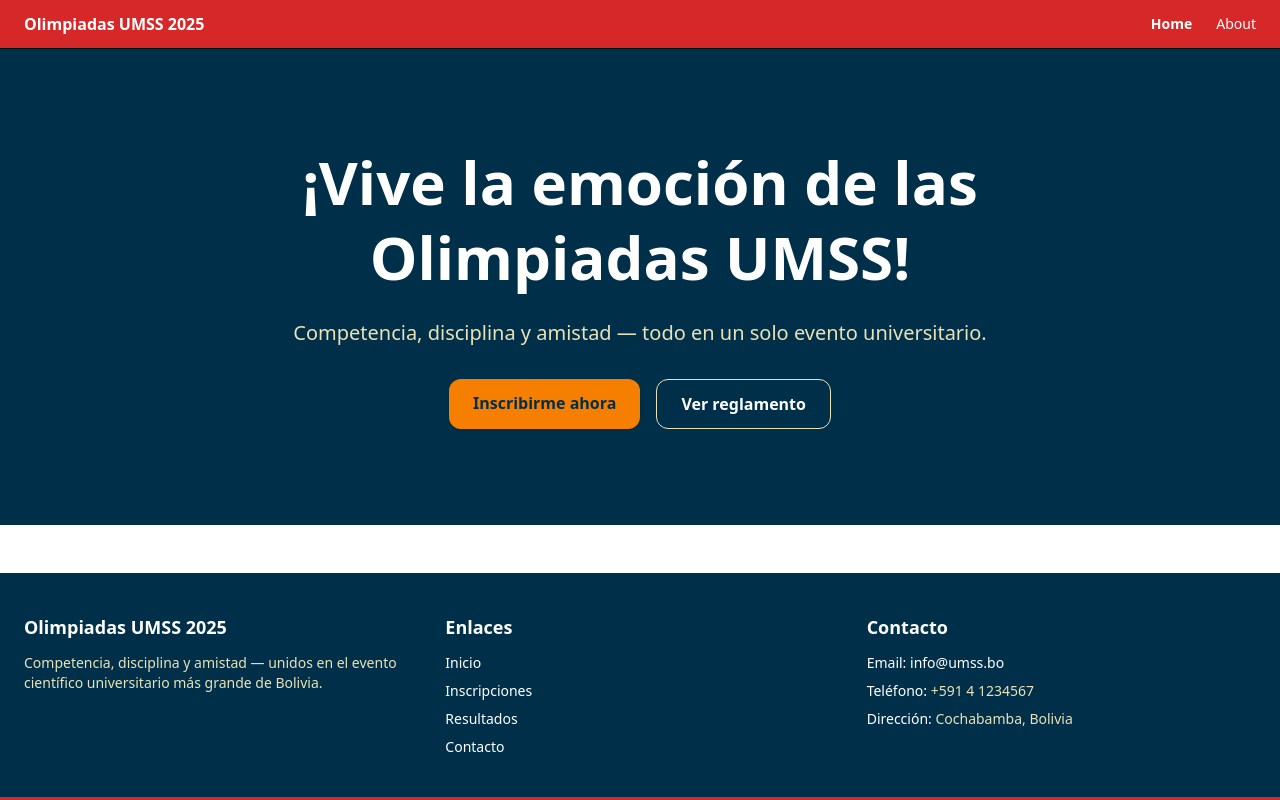
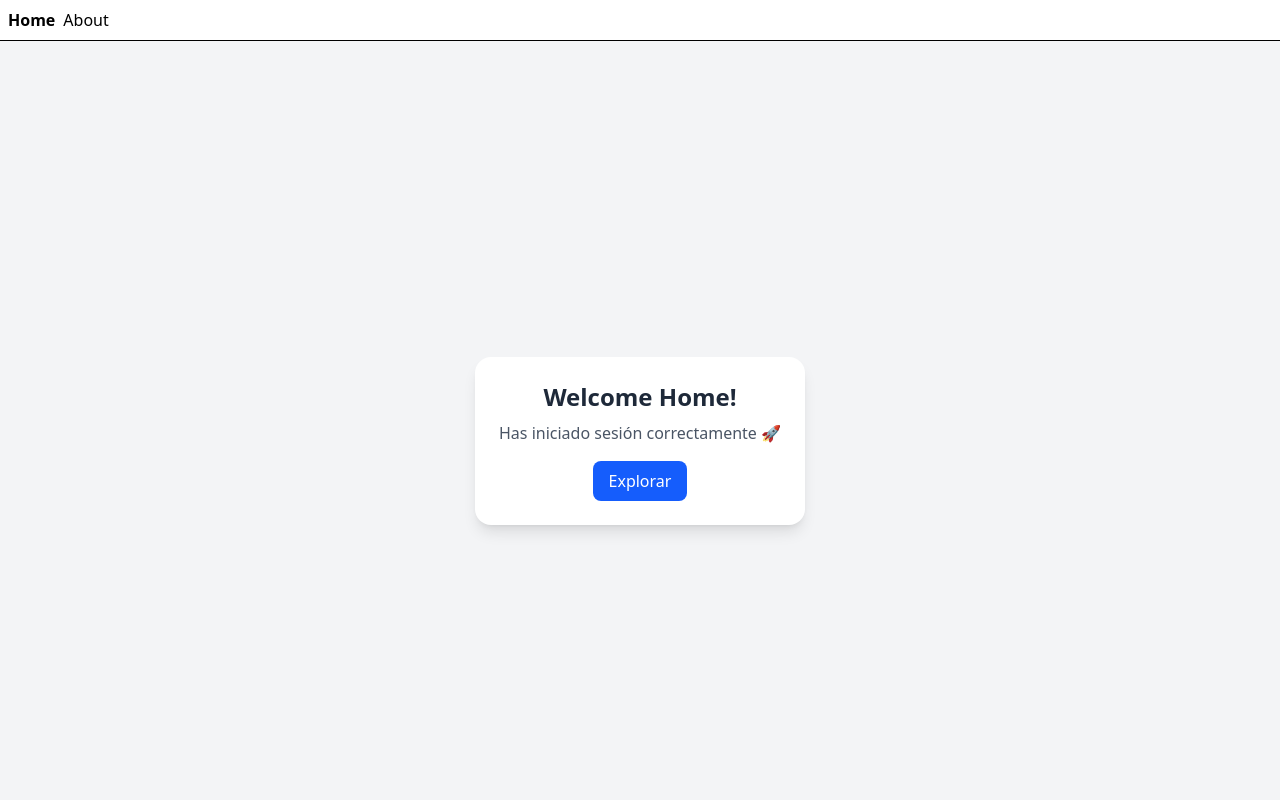
Before and after one commit to pixelenginners-a11y/OHSANSI-Registro-de-evaluaciones-de-olimpiadas, a React (Vite) app in the folder frontend/: page / in a window 1280 px wide. Shown: the top 800 px of the page. Built offline with nearby package versions, Linux system fonts and the light colour scheme.

Commit message:
Revert "style(frontend): creacion del componente header y estilo al home"
This reverts commit e59d93d6aed240275f21e8f26bbe796a800b677f.

```diff
--- a/frontend/src/components/Header.tsx
+++ /dev/null
@@ -1,19 +0,0 @@
-import { Link } from "@tanstack/react-router";
-
-export default function Header() {
-  return (
-    <header className="bg-[#D62828] text-white">
-      <div className="max-w-7xl mx-auto px-4 sm:px-6 py-3 flex justify-between items-center">
-        <div className="font-semibold">Olimpiadas UMSS 2025</div>
-        <nav className="flex gap-6 text-sm">
-          <Link to="/" className="[&.active]:font-bold">
-            Home
-          </Link>{" "}
-          <Link to="/about" className="[&.active]:font-bold">
-            About
-          </Link>
-        </nav>
-      </div>
-    </header>
-  );
-}
--- a/frontend/src/routes/__root.tsx
+++ b/frontend/src/routes/__root.tsx
@@ -1,11 +1,17 @@
 import { createRootRoute, Link, Outlet } from '@tanstack/react-router'
 import { TanStackRouterDevtools } from '@tanstack/react-router-devtools'
 import Footer from '../components/Footer'
-import Header from '../components/Header'
 
 const RootLayout = () => (
   <>
-    <Header />
+    <div className="p-2 flex gap-2">
+      <Link to="/" className="[&.active]:font-bold">
+        Home
+      </Link>{' '}
+      <Link to="/about" className="[&.active]:font-bold">
+        About
+      </Link>
+    </div>
     <hr />
     <Outlet />
     <Footer />
--- a/frontend/src/routes/index.tsx
+++ b/frontend/src/routes/index.tsx
@@ -7,23 +7,16 @@ export const Route = createFileRoute('/')({
 
 function Index() {
   return (
-    <section className="bg-[#003049] text-white">
-      <div className="max-w-7xl mx-auto px-4 sm:px-6 py-16 md:py-24 text-center">
-        <h1 className="text-4xl md:text-6xl font-extrabold leading-tight">
-          ¡Vive la emoción de las<br className="hidden md:block" /> Olimpiadas UMSS!
-        </h1>
-        <p className="mt-4 md:mt-6 text-lg md:text-xl text-[#EAE2B7]">
-          Competencia, disciplina y amistad — todo en un solo evento universitario.
-        </p>
-        <div className="mt-8 flex flex-col sm:flex-row gap-4 justify-center">
-          <a className="inline-block rounded-xl bg-[#F77F00] text-[#003049] px-6 py-3 font-semibold shadow hover:opacity-90 transition">
-            Inscribirme ahora
-          </a>
-          <a className="inline-block rounded-xl border border-[#EAE2B7] text-white px-6 py-3 font-semibold hover:bg-white/10 transition">
-            Ver reglamento
-          </a>
-        </div>
+    <div className="flex items-center justify-center min-h-screen bg-gray-100">
+      <div className="bg-white shadow-lg rounded-2xl p-6 text-center">
+        <h3 className="text-2xl font-bold text-gray-800 mb-2">
+          Welcome Home!
+        </h3>
+        <p className="text-gray-600">Has iniciado sesión correctamente 🚀</p>
+        <button className="mt-4 px-4 py-2 bg-blue-600 text-white font-medium rounded-lg hover:bg-blue-700 transition">
+          Explorar
+        </button>
       </div>
-    </section>
+    </div>
   )
 }
```
